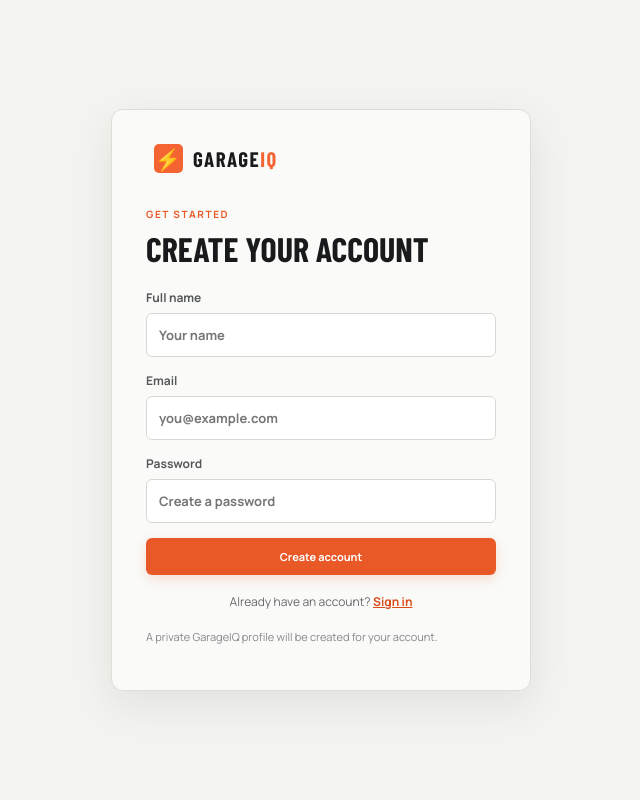
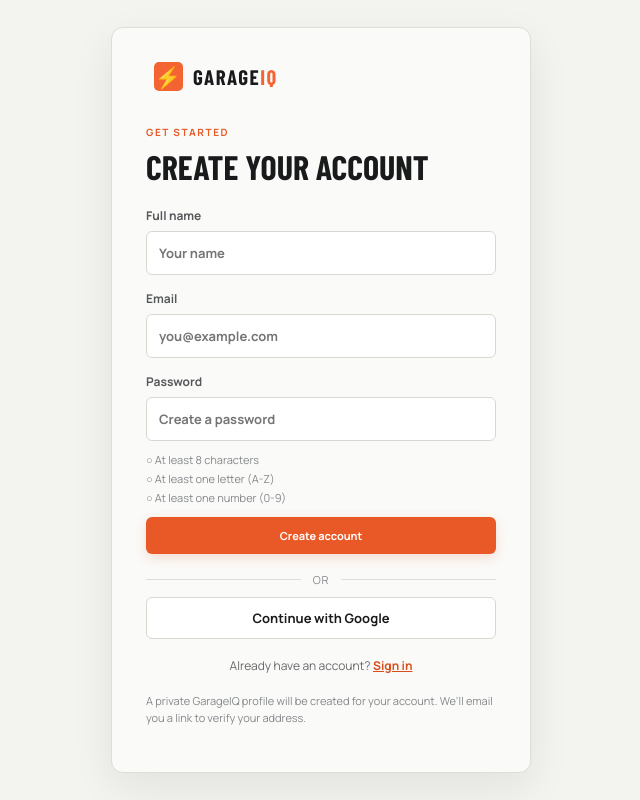
Before and after one commit to WSU-4110/GarageIQ, a React (Vite) app in the folder frontend/: page /signup in a window 1280 px wide. Shown: the whole page, without its empty margins (319-959 px from the left). Built offline with nearby package versions, Linux system fonts and the light colour scheme; no server answers.

Commit message:
Add signup authentication features

```diff
--- a/frontend/src/pages/Signup.jsx
+++ b/frontend/src/pages/Signup.jsx
@@ -1,18 +1,48 @@
 import { useState } from "react";
 import { Link, Navigate, useNavigate } from "react-router-dom";
-import { createUserWithEmailAndPassword } from "firebase/auth";
-import { doc, serverTimestamp, setDoc } from "firebase/firestore";
+import {
+  GoogleAuthProvider,
+  createUserWithEmailAndPassword,
+  sendEmailVerification,
+  signInWithPopup,
+} from "firebase/auth";
+import { doc, getDoc, serverTimestamp, setDoc } from "firebase/firestore";
 import useAuth from "../hooks/useAuth.js";
 import { getAuthErrorMessage } from "../lib/authErrors.js";
 import { auth, db } from "../lib/firebase.js";
+
+// Password policy (signup only): 8+ characters, with at least one letter and one number.
+const PASSWORD_RULES = [
+  { id: "length", label: "At least 8 characters", test: (p) => p.length >= 8 },
+  { id: "letter", label: "At least one letter (A-Z)", test: (p) => /[A-Za-z]/.test(p) },
+  { id: "number", label: "At least one number (0-9)", test: (p) => /\d/.test(p) },
+];
+
+const styles = {
+  checklist: { listStyle: "none", margin: "-4px 0 6px", padding: 0, display: "grid", gap: 4, fontSize: 11 },
+  divider: { display: "flex", alignItems: "center", gap: 12, margin: "18px 0 4px", color: "#85888b", fontSize: 11, textTransform: "uppercase", letterSpacing: ".08em" },
+  dividerLine: { flex: 1, height: 1, background: "#deded8" },
+  secondaryButton: { width: "100%", display: "flex", alignItems: "center", justifyContent: "center", gap: 10, marginTop: 10, padding: "11px 12px", color: "#191a1b", background: "white", border: "1px solid #d8d8d3", borderRadius: 6, fontSize: 13, fontWeight: 700 },
+};
+
+const googleErrorMessages = {
+  "auth/account-exists-with-different-credential": "An account already exists for this email using a different sign-in method. Sign in with your email and password instead.",
+  "auth/popup-blocked": "Your browser blocked the Google sign-in popup. Allow popups for this site and try again.",
+  "auth/unauthorized-domain": "This domain is not authorized for Google sign-in. Add it under Firebase Authentication > Settings > Authorized domains.",
+};
+const silentGoogleCodes = ["auth/popup-closed-by-user", "auth/cancelled-popup-request"];
 
 export default function Signup() {
   const navigate = useNavigate();
   const { user, firebaseConfigured, error: authStateError } = useAuth();
   const [error, setError] = useState("");
   const [submitting, setSubmitting] = useState(false);
+  const [password, setPassword] = useState("");
+  // Set after email/password signup: shows the "check your email" step instead of redirecting.
+  const [verifyEmail, setVerifyEmail] = useState("");
+  const [verifyMessage, setVerifyMessage] = useState("");
 
-  if (user && !submitting && !error && !authStateError) {
+  if (user && !submitting && !error && !authStateError && !verifyEmail) {
     return <Navigate to="/dashboard" replace />;
   }
 
@@ -25,11 +55,16 @@ export default function Signup() {
       return;
     }
 
+    const failedRules = PASSWORD_RULES.filter((rule) => !rule.test(password));
+    if (failedRules.length > 0) {
+      setError(`Password must meet all requirements: ${failedRules.map((rule) => rule.label.toLowerCase()).join("; ")}.`);
+      return;
+    }
+
     setSubmitting(true);
     const formData = new FormData(event.currentTarget);
     const name = String(formData.get("name")).trim();
     const email = String(formData.get("email")).trim();
-    const password = String(formData.get("password"));
 
     try {
       const credential = await createUserWithEmailAndPassword(auth, email, password);
@@ -44,7 +79,12 @@ export default function Signup() {
         createdAt: serverTimestamp(),
         updatedAt: serverTimestamp(),
       });
-      navigate("/dashboard", { replace: true });
+      try {
+        await sendEmailVerification(credential.user);
+      } catch {
+        // Non-fatal: the verification step below has a resend button.
+      }
+      setVerifyEmail(credential.user.email);
     } catch (signupError) {
       setError(signupError?.code?.startsWith("auth/")
         ? getAuthErrorMessage(signupError)
@@ -52,6 +92,95 @@ export default function Signup() {
     } finally {
       setSubmitting(false);
     }
+  }
+
+  async function handleGoogle() {
+    setError("");
+    if (!auth || !db || !firebaseConfigured) {
+      setError("Firebase is not configured. Follow the setup steps in frontend/README.md.");
+      return;
+    }
+
+    setSubmitting(true);
+    try {
+      const provider = new GoogleAuthProvider();
+      provider.setCustomParameters({ prompt: "select_account" });
+      const { user: googleUser } = await signInWithPopup(auth, provider);
+
+      // Create the GarageIQ profile on first Google sign-in; never overwrite an existing one.
+      const profileRef = doc(db, "users", googleUser.uid);
+      const existing = await getDoc(profileRef);
+      if (!existing.exists()) {
+        await setDoc(profileRef, {
+          name: (googleUser.displayName || "").trim(),
+          email: googleUser.email,
+          Car: "",
+          LastOilChange: null,
+          LastTireRotation: null,
+          LastTransmissionService: null,
+          Modifications: [],
+          createdAt: serverTimestamp(),
+          updatedAt: serverTimestamp(),
+        });
+      }
+      navigate("/dashboard", { replace: true });
+    } catch (googleError) {
+      if (!silentGoogleCodes.includes(googleError?.code)) {
+        setError(googleErrorMessages[googleError?.code] || getAuthErrorMessage(googleError));
+      }
+    } finally {
+      setSubmitting(false);
+    }
+  }
+
+  async function handleResend() {
+    setError("");
+    setVerifyMessage("");
+    try {
+      await sendEmailVerification(auth.currentUser);
+      setVerifyMessage("Verification email sent. Check your inbox (and spam folder).");
+    } catch (resendError) {
+      setError(getAuthErrorMessage(resendError));
+    }
+  }
+
+  async function handleCheckVerified() {
+    setError("");
+    setVerifyMessage("");
+    try {
+      await auth.currentUser.reload();
+      if (auth.currentUser.emailVerified) {
+        navigate("/dashboard", { replace: true });
+      } else {
+        setError("Your email isn't verified yet. Click the link in the email we sent, then try again.");
+      }
+    } catch (checkError) {
+      setError(getAuthErrorMessage(checkError));
+    }
+  }
+
+  if (verifyEmail) {
+    return (
+      <div className="auth-page">
+        <div className="auth-card">
+          <div className="brand auth-brand"><span className="brand-mark">⚡</span><span>GARAGE<span>IQ</span></span></div>
+          <p className="eyebrow orange">One more step</p>
+          <h1>Verify your email</h1>
+          <p className="auth-note" style={{ marginTop: 0 }}>
+            We sent a verification link to <strong>{verifyEmail}</strong>. Open it to verify your
+            address, then come back and continue.
+          </p>
+          {verifyMessage && <p className="form-message success-message" role="status">{verifyMessage}</p>}
+          {error && <p className="form-message error-message" role="alert">{error}</p>}
+          <button className="primary-button auth-submit" type="button" onClick={handleCheckVerified}>
+            I&rsquo;ve verified my email
+          </button>
+          <button style={styles.secondaryButton} type="button" onClick={handleResend}>
+            Resend verification email
+          </button>
+        </div>
+      </div>
+    );
   }
 
   return (
@@ -62,14 +191,28 @@ export default function Signup() {
         <h1>Create your account</h1>
         <label>Full name<input name="name" type="text" placeholder="Your name" autoComplete="name" required /></label>
         <label>Email<input name="email" type="email" placeholder="you@example.com" autoComplete="email" required /></label>
-        <label>Password<input name="password" type="password" placeholder="Create a password" autoComplete="new-password" minLength="6" required /></label>
+        <label>Password<input name="password" type="password" placeholder="Create a password" autoComplete="new-password" minLength={8} value={password} onChange={(event) => setPassword(event.target.value)} required /></label>
+        <ul style={styles.checklist} aria-label="Password requirements">
+          {PASSWORD_RULES.map((rule) => {
+            const met = rule.test(password);
+            return (
+              <li key={rule.id} style={{ color: met ? "#3f704c" : "#85888b", fontWeight: met ? 700 : 400 }}>
+                {met ? "✓" : "○"} {rule.label}
+              </li>
+            );
+          })}
+        </ul>
         {!firebaseConfigured && <p className="form-message error-message" role="alert">Firebase is not configured. Copy frontend/.env.example to frontend/.env.local, add your Firebase Web app settings, then restart Vite.</p>}
         {(error || authStateError) && <p className="form-message error-message" role="alert">{error || authStateError}</p>}
         <button className="primary-button auth-submit" type="submit" disabled={submitting || !firebaseConfigured}>
           {submitting ? "Creating account..." : "Create account"}
         </button>
+        <div style={styles.divider}><span style={styles.dividerLine} />or<span style={styles.dividerLine} /></div>
+        <button style={styles.secondaryButton} type="button" onClick={handleGoogle} disabled={submitting || !firebaseConfigured}>
+          Continue with Google
+        </button>
         <p className="auth-switch">Already have an account? <Link to="/login">Sign in</Link></p>
-        <p className="auth-note">A private GarageIQ profile will be created for your account.</p>
+        <p className="auth-note">A private GarageIQ profile will be created for your account. We&rsquo;ll email you a link to verify your address.</p>
       </form>
     </div>
   );
```
